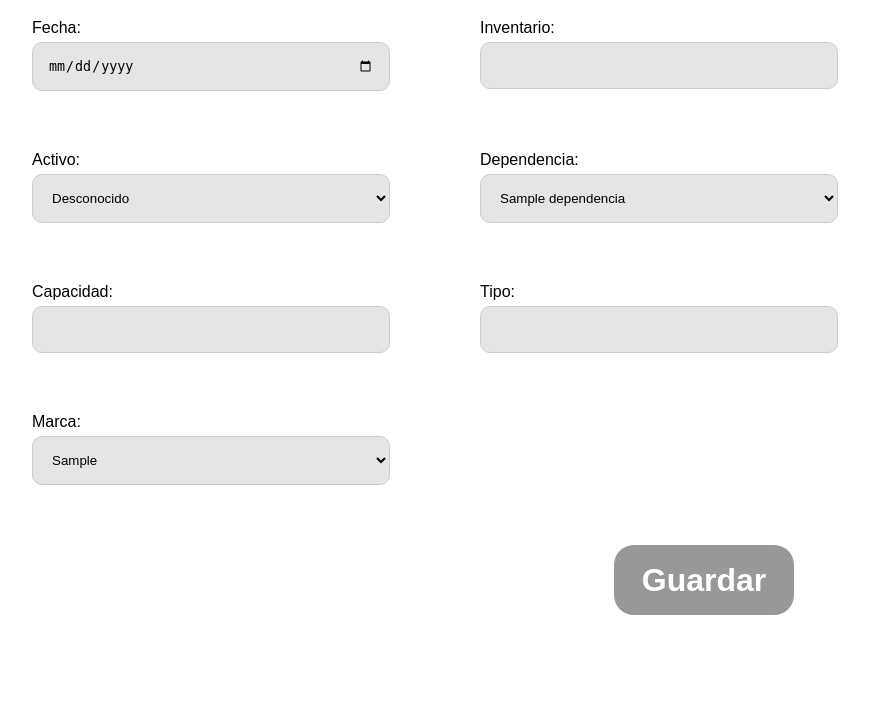
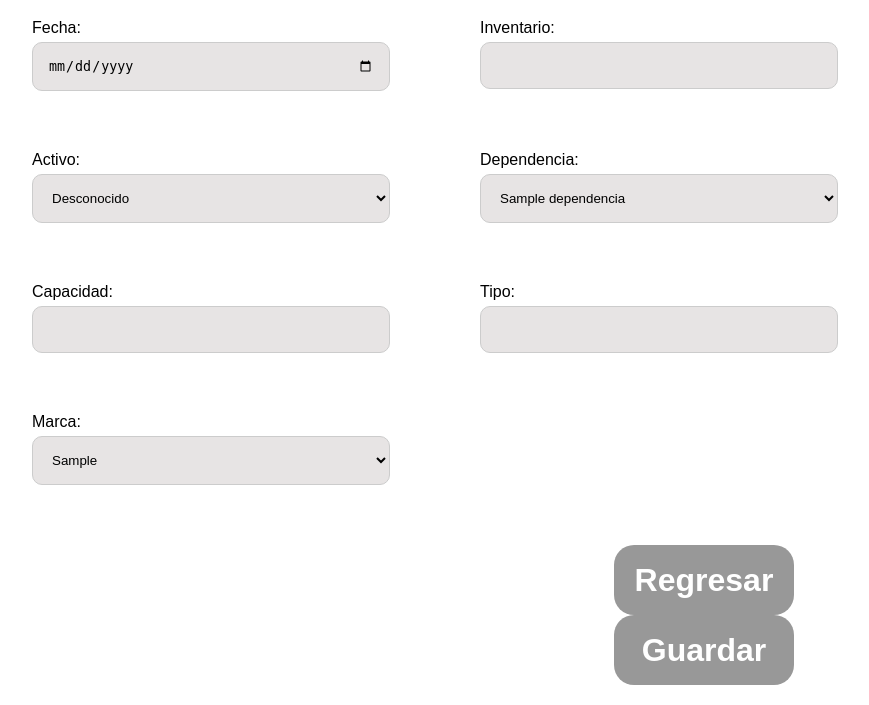
Before and after one commit to DonKatsun/sirit, a Django app: page /almacenamiento/new/ in a window 1280 px wide. Shown: the part 139-844 px from the top of the page, without its empty margins (160-1029 px from the left). Before the commit the page ends 754 px from the top, so only its background shows below. Run offline with Django 5.2, Linux system fonts and the light colour scheme; a user stored in the database is signed in; tables that the repository leaves empty hold one stand-in row (values such as "Sample post").

Commit message:
estilachos

```diff
--- a/main/templates/almacenamientos/almacenamiento_form.html
+++ b/main/templates/almacenamientos/almacenamiento_form.html
@@ -45,7 +45,7 @@
             box-sizing: border-box; /* Incluir el padding en el cálculo del ancho */
         }
 
-        button[type="submit"] {
+        button {
             width: 20%;
             height: 70px;
             font-size: 2em;
@@ -59,7 +59,7 @@
             cursor: pointer;
         }
 
-        button[type="submit"]:hover {
+        button:hover {
             background-color: #e7e4e4;
             color: #000;
             border: 2px solid black;
@@ -76,7 +76,15 @@
             {{ field }}
         </div>
         {% endfor %}
+        <button type="button" onclick="goBack()">Regresar</button>
         <button type="submit">Guardar</button>
+
     </form>
+
+    <script>
+        function goBack() {
+            window.history.back();
+        }
+    </script>
 </body>
 </html>
```
